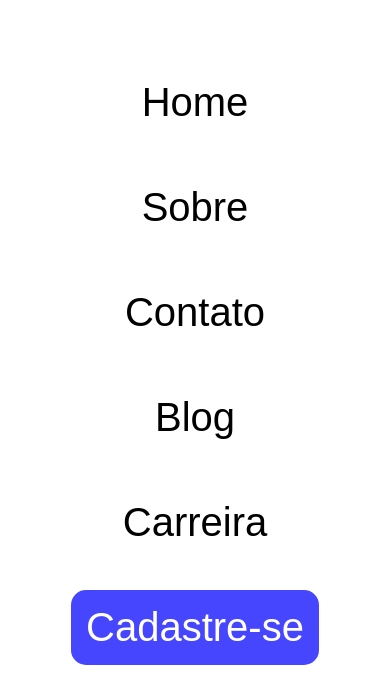
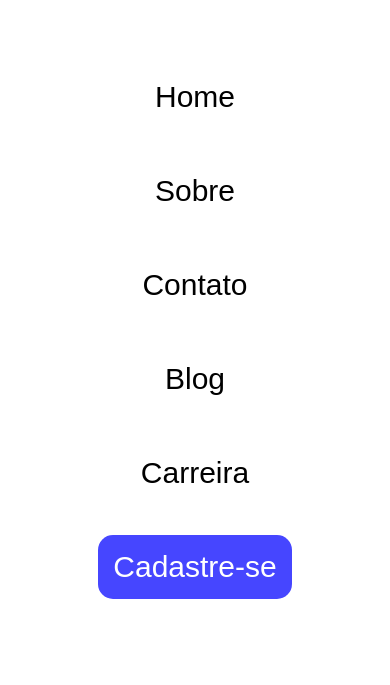
Before and after one commit to Catyz00/novaweb, a plain HTML site: page index.html in a window 390 px wide. Shown: the part 188-873 px from the top of the page. After the commit the page ends 844 px from the top, so only its background shows below. Drawn offline with Linux system fonts and the light colour scheme; a web font is replaced by a local one.

Commit message:
ajustes css

```diff
--- a/responsivo.css
+++ b/responsivo.css
@@ -23,7 +23,7 @@
     }
 
     .menu a {
-        font-size: 40px;
+        font-size: 30px;
         margin: 10px;
     }
 }
--- a/style.css
+++ b/style.css
@@ -24,7 +24,7 @@ header {
 .menu {
     display: flex;
     align-items: center; /* Garante que os itens do menu fiquem centralizados verticalmente */
-    gap: 20px;
+    gap: 10px;
 }
 
 .menu ul {
```
